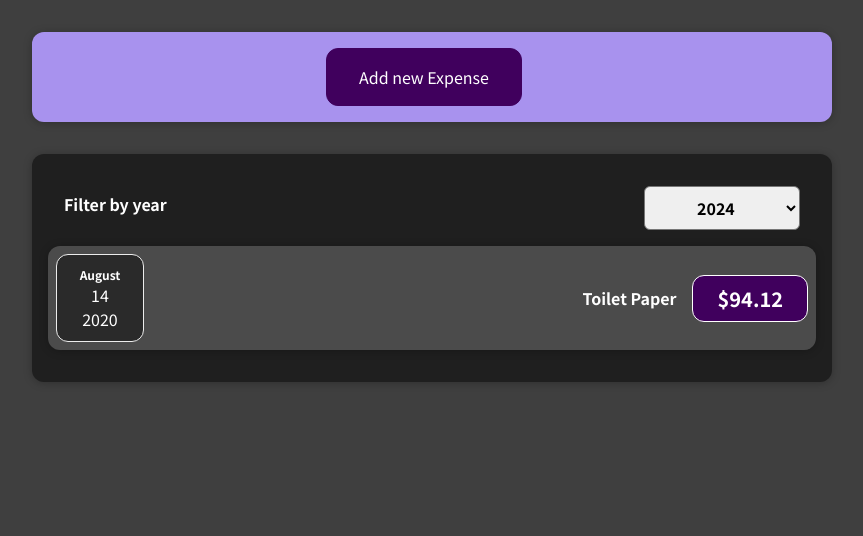
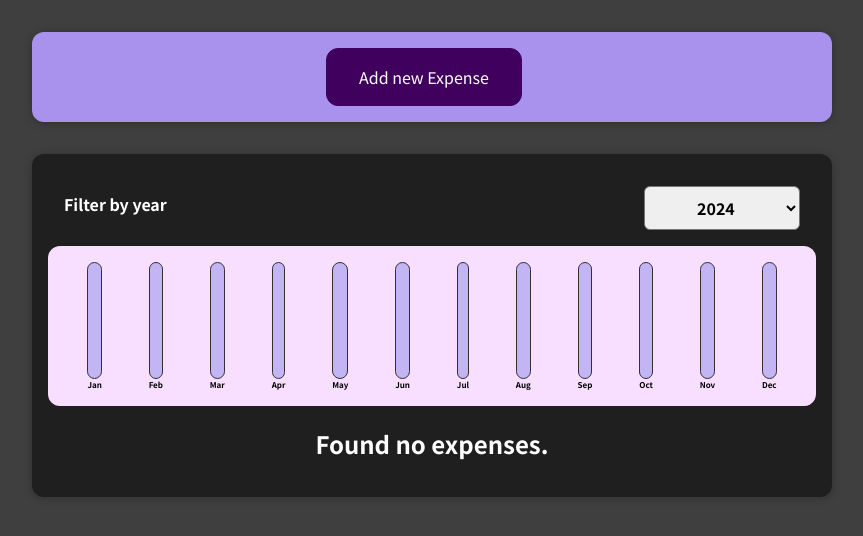
Before and after one commit to CarolinaMaffia/React-Course, a React (Create React App) app: page / in a window 1280 px wide. Shown: the top 536 px of the page, without its empty margins (208-1071 px from the left). Built offline with nearby package versions, Linux system fonts and the light colour scheme.

Commit message:
expense chart created

```diff
--- /dev/null
+++ b/src/components/Chart/Chart.js
@@ -0,0 +1,20 @@
+import './chart.css';
+import ChartBar from './ChartBar/ChartBar';
+
+const Chart = props => {
+    const dataPointValues = props.dataPoints.map(dataPoint => dataPoint.value);
+    const totalMaximun = Math.max(...dataPointValues);
+
+    return <div className="chart">
+        {props.dataPoints.map(dataPoint =>
+            <ChartBar
+                key={dataPoint.label}
+                value={dataPoint.value}
+                maxValue={totalMaximun}
+                label={dataPoint.label}
+            />
+        )}
+    </div>
+};
+
+export default Chart;
--- /dev/null
+++ b/src/components/Chart/ChartBar/ChartBar.js
@@ -0,0 +1,20 @@
+import './chartBar.css';
+
+const ChartBar = props => {
+    let barFillHeight = '0%';
+
+    if (props.maxValue > 0) {
+        barFillHeight = Math.round((props.value / props.maxValue) * 100) + '%';
+    }
+
+    return (
+        <div className="chart-bar">
+            <div className="chart-bar__inner">
+                <div className="chart-bar__fill" style={{height: barFillHeight}}></div>
+            </div>
+            <div className="chart-bar__label">{props.label}</div>
+        </div>
+    );
+};
+
+export default ChartBar;
--- /dev/null
+++ b/src/components/Chart/ChartBar/chartBar.css
@@ -0,0 +1,30 @@
+.chart-bar {
+    height: 100%;
+    display: flex;
+    flex-direction: column;
+    align-items: center;
+  }
+
+  .chart-bar__inner {
+    height: 100%;
+    width: 100%;
+    border: 1px solid #313131;
+    border-radius: 12px;
+    background-color: #c3b4f3;
+    overflow: hidden;
+    display: flex;
+    flex-direction: column;
+    justify-content: flex-end;
+  }
+
+  .chart-bar__fill {
+    background-color: #4826b9;
+    width: 100%;
+    transition: all 0.3s ease-out;
+  }
+
+  .chart-bar__label {
+    font-weight: bold;
+    font-size: 0.5rem;
+    text-align: center;
+  }
--- /dev/null
+++ b/src/components/Chart/chart.css
@@ -0,0 +1,9 @@
+.chart {
+    padding: 1rem;
+    border-radius: 12px;
+    background-color: #f8dfff;
+    text-align: center;
+    display: flex;
+    justify-content: space-around;
+    height: 10rem;
+  }
--- a/src/components/Expenses/Expenses.js
+++ b/src/components/Expenses/Expenses.js
@@ -3,10 +3,11 @@ import './expenses.css';
 import ExpensesFilter from "./ExpensesFilter/ExpensesFilter";
 import { useState } from "react";
 import ExpensesList from "./ExpensesList/ExpensesList";
+import ExpensesChart from "./ExpensesChart/ExpensesChart";
 
 
 const Expenses = (props) => {
-    const [filteredYear, setFilteredYear] = useState('2020');
+    const [filteredYear, setFilteredYear] = useState('2024');
 
     const filterChangeHandler = selectedYear => {
         setFilteredYear(selectedYear);
@@ -23,6 +24,7 @@ const Expenses = (props) => {
                     selected={filteredYear}
                     onChangeFilter={filterChangeHandler}
                 />
+                <ExpensesChart expenses={filteredExpenses} />
                 <ExpensesList items={filteredExpenses} />
             </Card>
         </div>
--- /dev/null
+++ b/src/components/Expenses/ExpensesChart/ExpensesChart.js
@@ -0,0 +1,27 @@
+import Chart from "../../Chart/Chart";
+
+const ExpensesChart = props => {
+    const chartDataPoints = [
+        { label: 'Jan', value: 0 },
+        { label: 'Feb', value: 0 },
+        { label: 'Mar', value: 0 },
+        { label: 'Apr', value: 0 },
+        { label: 'May', value: 0 },
+        { label: 'Jun', value: 0 },
+        { label: 'Jul', value: 0 },
+        { label: 'Aug', value: 0 },
+        { label: 'Sep', value: 0 },
+        { label: 'Oct', value: 0 },
+        { label: 'Nov', value: 0 },
+        { label: 'Dec', value: 0 },
+    ];
+
+    for (const expense of props.expenses) {
+        const expenseMonth = expense.date.getMonth();
+        chartDataPoints[expenseMonth].value += expense.amount;
+    }
+
+    return <Chart dataPoints={chartDataPoints} />
+};
+
+export default ExpensesChart;
--- a/src/components/NewExpense/ExpenseForm/ExpenseForm.js
+++ b/src/components/NewExpense/ExpenseForm/ExpenseForm.js
@@ -24,9 +24,9 @@ const ExpenseForm = (props) => {
 
         const expenseData = {
             title: enteredTitle,
-            amount: enteredAmount,
-            date: new Date(enteredDate)
-        }
+            amount: +enteredAmount,
+            date: new Date(enteredDate),
+          };
 
         props.onSaveExpenseData(expenseData);
         setEnteredTitle('');
@@ -52,7 +52,7 @@ const ExpenseForm = (props) => {
                 </div>
             </div>
             <div className="new-expense__actions">
-                <button onClick={props.handleCancelClick}> Cancel </button>
+                <button onClick={props.onHandleCancelClick}> Cancel </button>
                 <button type="submit"> Add Expense </button>
             </div>
         </form>
--- a/src/components/NewExpense/NewExpense.js
+++ b/src/components/NewExpense/NewExpense.js
@@ -11,6 +11,7 @@ const NewExpense = (props) => {
             id: Math.random().toString()
         };
         props.onAddExpense(expenseData);
+        setIsEditing(false);
     };
     const handleClick = () => {
         setIsEditing(true)
@@ -22,7 +23,7 @@ const NewExpense = (props) => {
     return (
         <div className="new-expense">
             <button onClick={handleClick}>Add new Expense</button>
-            {isEditing && <ExpenseForm onSaveExpenseData={saveExpenseDataHandler} handleCancelClick={handleCancelClick}/>}
+            {isEditing && <ExpenseForm onSaveExpenseData={saveExpenseDataHandler} onHandleCancelClick={handleCancelClick}/>}
         </div>
     )
 };
```
Also changed, not shown: 1 other file (tests, documents, lock files or other folders).
